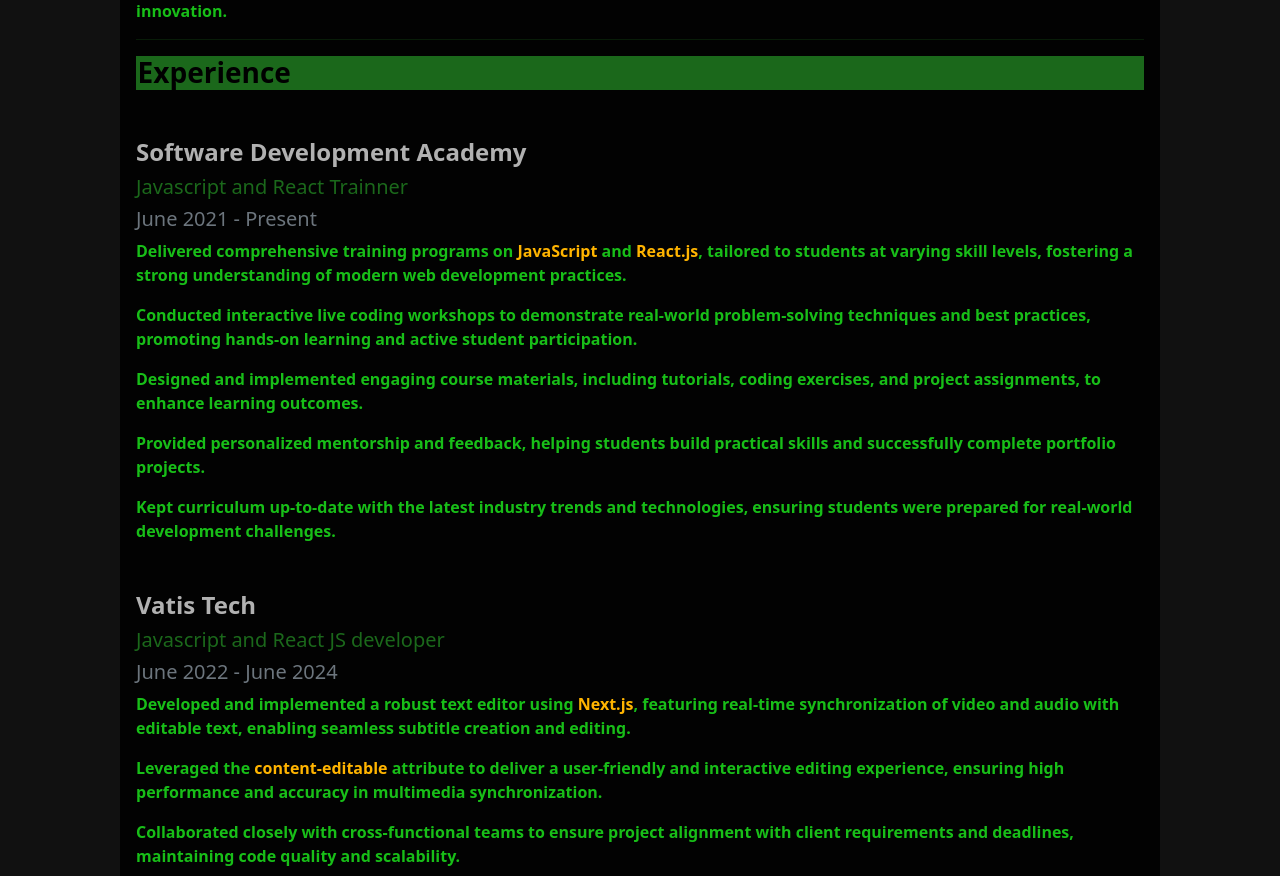
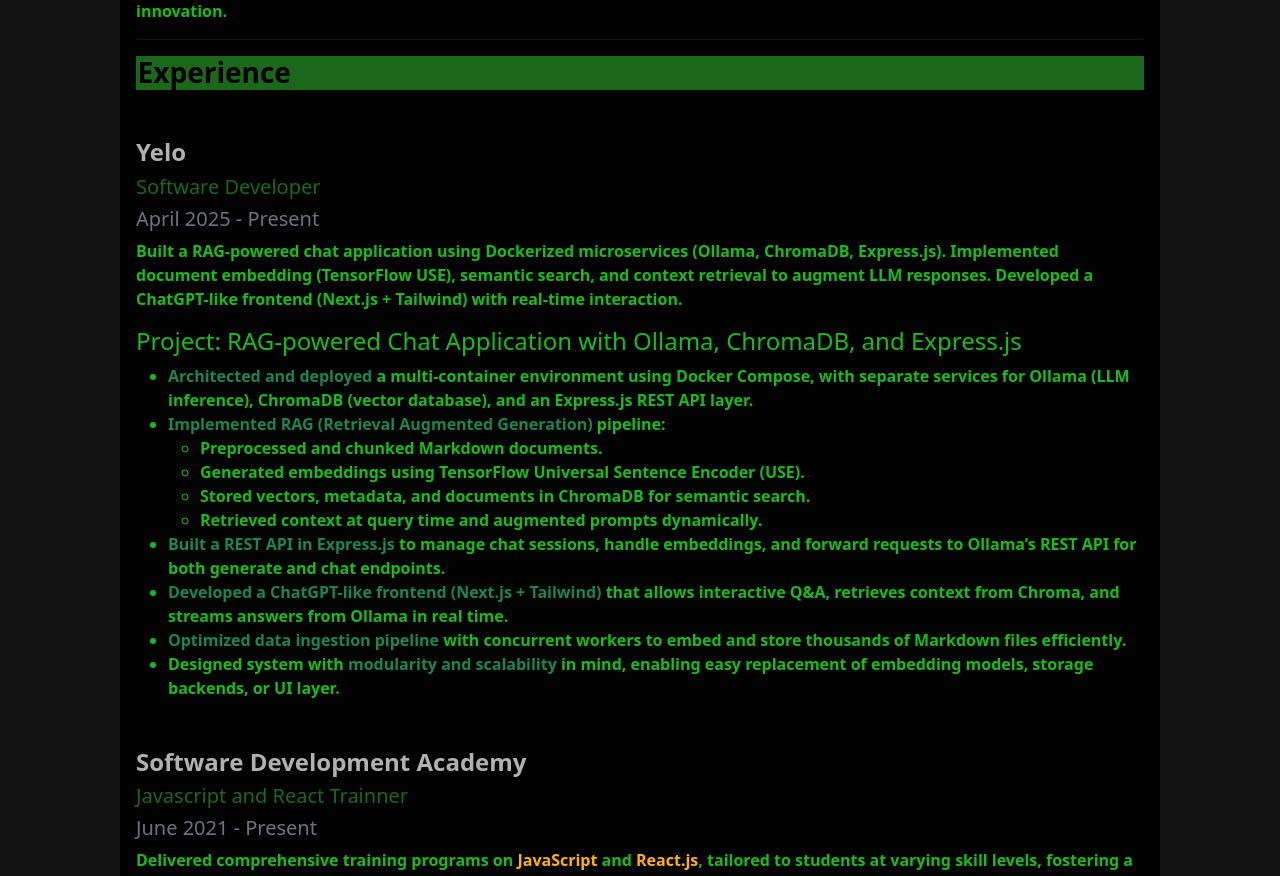
Before and after one commit to CristiScarlat/mywebsite, a Next.js app: page /about in a window 1280 px wide. Shown: the part 700-1576 px from the top of the page. Built offline with nearby package versions, Linux system fonts and the light colour scheme.

Commit message:
add new job in about

```diff
--- a/src/app/about/page.tsx
+++ b/src/app/about/page.tsx
@@ -67,6 +67,52 @@
                     </article>
                     <hr/>
                     <h3 id="experience">Experience</h3>
+                    <article className="mt-5">
+                        <div>
+                            <h4 className={styles.articleTitles}>Yelo</h4>
+                            <h5>Software Developer</h5>
+                            <h5 className="text-secondary">
+                                April 2025 - Present
+                            </h5>
+                        </div>
+                        <p>
+                            Built a RAG-powered chat application using Dockerized microservices (Ollama, ChromaDB, Express.js).
+                            Implemented document embedding (TensorFlow USE), semantic search, and context retrieval to augment LLM responses.
+                            Developed a ChatGPT-like frontend (Next.js + Tailwind) with real-time interaction.
+                        </p>
+                        <p>
+                            <h4>Project: RAG-powered Chat Application with Ollama, ChromaDB, and Express.js</h4>
+                                <ul>
+                                    <li>
+                                        <span className="text-success">Architected and deployed</span> a multi-container environment using Docker Compose,
+                                        with separate services for Ollama (LLM inference), ChromaDB (vector database), and an Express.js REST API layer.
+                                    </li>
+                                    <li>
+                                        <span className="text-success">Implemented RAG (Retrieval Augmented Generation)</span> pipeline:
+                                            <ul>
+                                                <li>Preprocessed and chunked Markdown documents.</li>
+                                                <li>Generated embeddings using TensorFlow Universal Sentence Encoder (USE).</li>
+                                                <li>Stored vectors, metadata, and documents in ChromaDB for semantic search.</li>
+                                                <li>Retrieved context at query time and augmented prompts dynamically.</li>
+                                            </ul>
+                                    </li>
+                                    <li>
+                                        <span className="text-success">Built a REST API in Express.js</span> to manage chat sessions, handle embeddings, and forward requests to Ollama’s
+                                        REST API for both generate and chat endpoints.
+                                    </li>
+                                    <li>
+                                        <span className="text-success">Developed a ChatGPT-like frontend (Next.js + Tailwind)</span> that allows interactive Q&A, retrieves context from Chroma, and streams answers from Ollama in real time.
+                                    </li>
+                                    <li>
+                                        <span className="text-success">Optimized data ingestion pipeline</span> with concurrent workers to embed and store thousands of Markdown files efficiently.
+                                    </li>
+                                    <li>
+                                        Designed system with <span className="text-success">modularity and scalability</span> in mind, enabling easy replacement of embedding models, storage backends, or UI layer.
+                                    </li>
+                                </ul>
+                        </p>
+
+                    </article>
                     <article className="mt-5">
                         <div>
                             <h4 className={styles.articleTitles}>Software Development Academy</h4>
```
